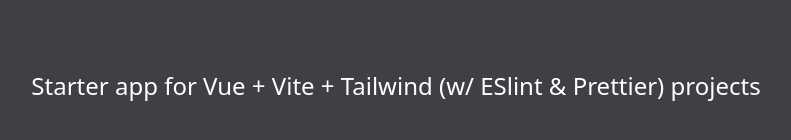
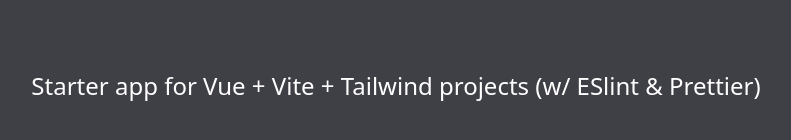
Before and after one commit to KeneNwogu/portfolio-v1, a Vue app: page / in a window 1280 px wide. Shown: the part 314-454 px from the top of the page, without its empty margins (244-1035 px from the left). Built offline with nearby package versions, Linux system fonts and the light colour scheme.

Commit message:
Small text change

```diff
--- a/src/App.vue
+++ b/src/App.vue
@@ -2,6 +2,6 @@
   <section
     class="flex h-screen items-center justify-center bg-zinc-700 text-2xl font-medium text-white"
   >
-    <h1>Starter app for Vue + Vite + Tailwind (w/ ESlint & Prettier) projects</h1>
+    <h1>Starter app for Vue + Vite + Tailwind projects (w/ ESlint & Prettier)</h1>
   </section>
 </template>
```
